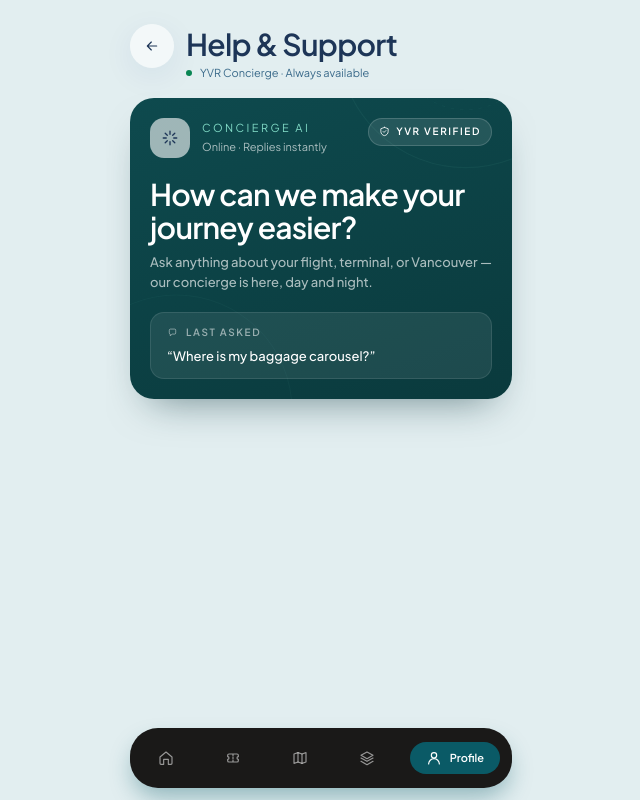
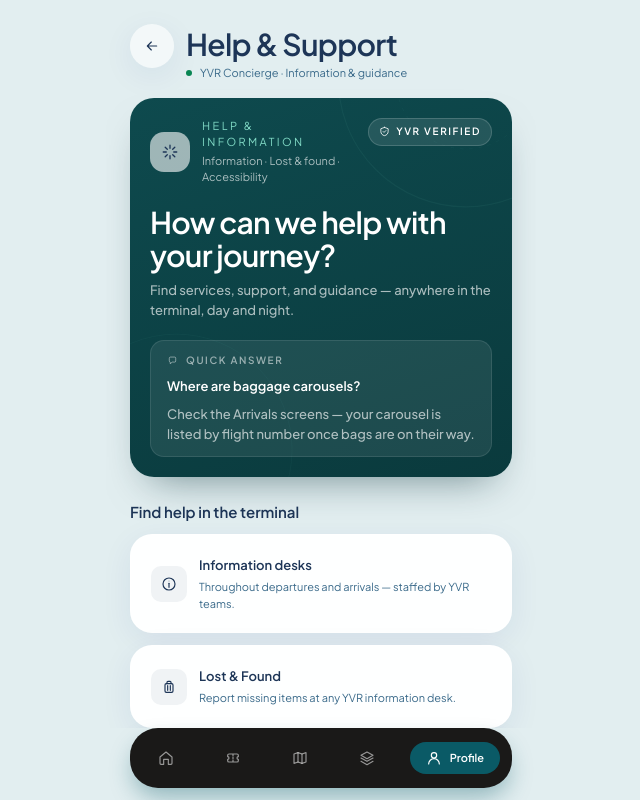
Before and after one commit to SemyonKuznetsoff/Vancouver-International-Airport-Mobile-App, a Next.js app: page /help-support in a window 1280 px wide. Shown: the whole page, without its empty margins (319-959 px from the left). Built offline with nearby package versions, Linux system fonts and the light colour scheme.

Commit message:
Polish Help and Support and Home concierge copy

```diff
--- a/src/app/help-support/page.tsx
+++ b/src/app/help-support/page.tsx
@@ -1,14 +1,55 @@
 import type { Route } from "next";
 import { AppShellAuthed } from "@/components/AppShellAuthed";
+import { Card } from "@/components/Card";
 import { HeaderIconButton } from "@/components/HeaderIconButton";
 import { HeroSurface } from "@/components/HeroSurface";
 import { IconTile } from "@/components/IconTile";
 import {
+  AccessibilityIcon,
   ArrowLeftIcon,
   ChatBubbleIcon,
+  InfoIcon,
+  LuggageIcon,
   ShieldCheckIcon,
   SparkleIcon,
+  UsersIcon,
 } from "@/components/icons";
+
+type InfoItem = {
+  id: string;
+  icon: React.ReactNode;
+  title: string;
+  description: string;
+};
+
+const INFO_ITEMS: InfoItem[] = [
+  {
+    id: "info-desks",
+    icon: <InfoIcon size={16} />,
+    title: "Information desks",
+    description: "Throughout departures and arrivals — staffed by YVR teams.",
+  },
+  {
+    id: "lost-found",
+    icon: <LuggageIcon size={16} />,
+    title: "Lost & Found",
+    description: "Report missing items at any YVR information desk.",
+  },
+  {
+    id: "accessibility",
+    icon: <AccessibilityIcon size={16} />,
+    title: "Accessibility services",
+    description:
+      "Wheelchairs, mobility carts, and assistance — ask any YVR staff member.",
+  },
+  {
+    id: "green-coats",
+    icon: <UsersIcon size={16} />,
+    title: "Look for a Green Coat",
+    description:
+      "Friendly YVR volunteer ambassadors are stationed throughout the terminal.",
+  },
+];
 
 export default function HelpSupportPage() {
   return (
@@ -16,6 +57,7 @@
       <HelpSupportHeader />
       <div className="flex flex-1 flex-col gap-6 px-6 pb-6">
         <ConciergeHeroCard />
+        <InTerminalHelpSection items={INFO_ITEMS} />
       </div>
     </AppShellAuthed>
   );
@@ -37,7 +79,7 @@
             aria-hidden
             className="inline-block h-1.5 w-1.5 rounded-full bg-[var(--color-success)]"
           />
-          YVR Concierge · Always available
+          YVR Concierge · Information &amp; guidance
         </p>
       </div>
     </header>
@@ -48,7 +90,7 @@
   return (
     <HeroSurface
       as="section"
-      aria-label="YVR Concierge AI"
+      aria-label="YVR Concierge information"
       angle="160deg"
       className="relative flex flex-col gap-5 p-5 shadow-[var(--shadow-hero-card)]"
     >
@@ -64,10 +106,10 @@
           </IconTile>
           <div className="flex min-w-0 flex-col gap-0.5">
             <span className="text-eyebrow uppercase text-[var(--color-map-mint)]">
-              Concierge AI
+              Help &amp; Information
             </span>
             <span className="text-label text-[var(--color-surface-hero-fg-muted)]">
-              Online · Replies instantly
+              Information · Lost &amp; found · Accessibility
             </span>
           </div>
         </div>
@@ -80,15 +122,18 @@
 
       <div className="relative flex flex-col gap-2">
         <h2 className="text-title text-[var(--color-surface-hero-fg)]">
-          How can we make your journey easier?
+          How can we help with your journey?
         </h2>
         <p className="text-body-sm text-[var(--color-surface-hero-fg-muted)]">
-          Ask anything about your flight, terminal, or Vancouver — our
-          concierge is here, day and night.
+          Find services, support, and guidance — anywhere in the terminal,
+          day and night.
         </p>
       </div>
 
-      <LastAskedTile question="Where is my baggage carousel?" />
+      <QuickAnswerTile
+        question="Where are baggage carousels?"
+        answer="Check the Arrivals screens — your carousel is listed by flight number once bags are on their way."
+      />
     </HeroSurface>
   );
 }
@@ -108,16 +153,68 @@
   );
 }
 
-function LastAskedTile({ question }: { question: string }) {
+function QuickAnswerTile({
+  question,
+  answer,
+}: {
+  question: string;
+  answer: string;
+}) {
   return (
-    <div className="relative flex flex-col gap-1.5 rounded-[var(--radius-tile)] border border-[var(--color-surface-hero-tile-border)] bg-[var(--color-surface-hero-tile)] px-4 py-3">
+    <div className="relative flex flex-col gap-2 rounded-[var(--radius-tile)] border border-[var(--color-surface-hero-tile-border)] bg-[var(--color-surface-hero-tile)] px-4 py-3">
       <span className="inline-flex items-center gap-2 text-micro uppercase text-[var(--color-surface-hero-fg-soft)]">
         <ChatBubbleIcon size={11} aria-hidden />
-        Last asked
+        Quick answer
       </span>
-      <p className="text-body-sm text-[var(--color-surface-hero-fg)]">
-        &ldquo;{question}&rdquo;
+      <p className="text-body-sm-emphasis text-[var(--color-surface-hero-fg)]">
+        {question}
+      </p>
+      <p className="text-body-sm text-[var(--color-surface-hero-fg-muted)]">
+        {answer}
       </p>
     </div>
   );
 }
+
+function InTerminalHelpSection({ items }: { items: InfoItem[] }) {
+  return (
+    <section
+      aria-labelledby="in-terminal-help-heading"
+      className="flex flex-col gap-3"
+    >
+      <h2
+        id="in-terminal-help-heading"
+        className="text-section-title text-[var(--color-text-primary)]"
+      >
+        Find help in the terminal
+      </h2>
+      <ul className="flex flex-col gap-3">
+        {items.map((item) => (
+          <li key={item.id}>
+            <InfoCard item={item} />
+          </li>
+        ))}
+      </ul>
+    </section>
+  );
+}
+
+function InfoCard({ item }: { item: InfoItem }) {
+  return (
+    <Card as="article" padding="default" surface="sheet">
+      <div className="flex items-center gap-3">
+        <IconTile size={36} className="bg-[var(--color-surface-tile)]">
+          <span className="text-[var(--color-text-primary)]">{item.icon}</span>
+        </IconTile>
+        <div className="flex min-w-0 flex-1 flex-col gap-1">
+          <p className="text-body-sm-emphasis text-[var(--color-text-primary)]">
+            {item.title}
+          </p>
+          <p className="text-label text-[var(--color-text-secondary)]">
+            {item.description}
+          </p>
+        </div>
+      </div>
+    </Card>
+  );
+}
--- a/src/app/home/page.tsx
+++ b/src/app/home/page.tsx
@@ -419,10 +419,10 @@
         </IconTile>
         <div className="flex min-w-0 flex-1 flex-col gap-1">
           <p className="text-body-sm-emphasis text-[var(--color-text-primary)]">
-            Unlock your concierge
+            Your YVR concierge
           </p>
           <p className="text-label text-[var(--color-text-secondary)]">
-            Gate updates, walk-time, security ETA — all unlocked when a trip is linked.
+            Real-time gate updates, walk-time, and security ETA — there when you need them.
           </p>
         </div>
       </div>
```
